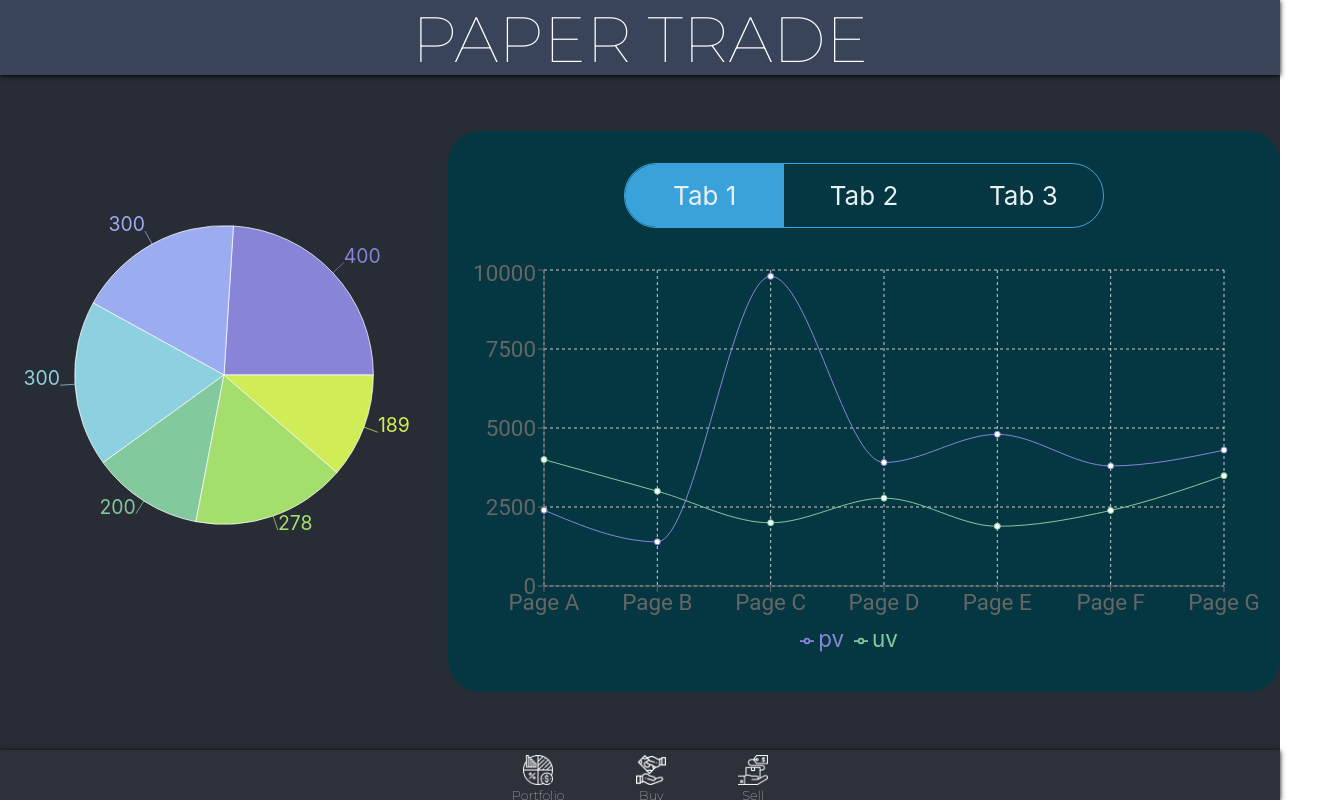
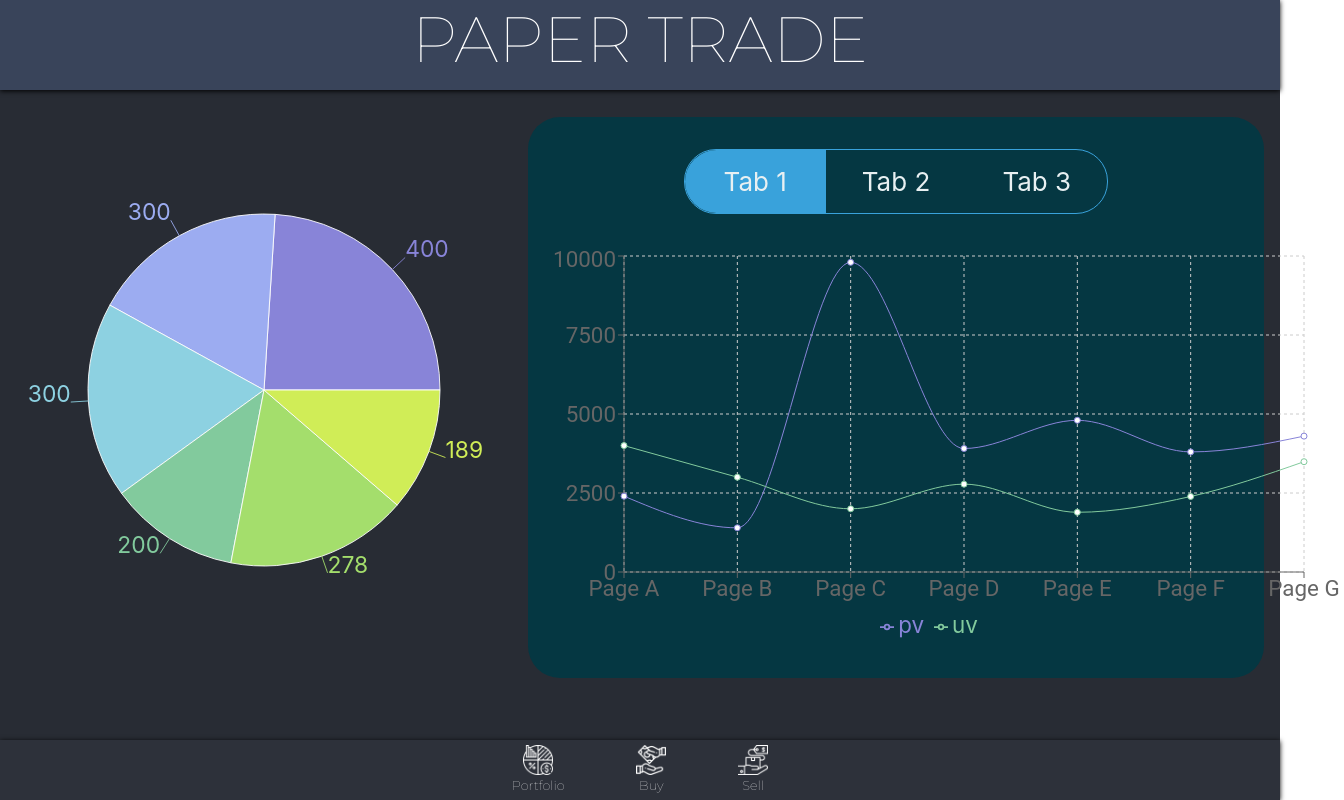
Before and after one commit to ivanleongwm/paper-trading, a React (Create React App) app: page / in a window 1280 px wide. Shown: the whole page, 1344 px wide, since content can reach past the window. Built offline with nearby package versions, Linux system fonts and the light colour scheme.

Commit message:
format of Tabs component in portfolio view complete

```diff
--- a/src/views/Portfolio/Tabs/Tabs.css
+++ b/src/views/Portfolio/Tabs/Tabs.css
@@ -1,18 +1,12 @@
-/* Remove browser defaults */
-* {
-box-sizing: border-box;
-padding: 0;
-margin: 0;
-}
 
 
 /* Tab Container */
 .Tabs {
-width: 80%;
+width: 55%;
 height: auto;
 min-height: 400px;
 background: #053742;
-margin: 3.5rem auto 1.5rem;
+margin: 1.7rem 1rem 1.5rem 0rem;
 padding: 2rem 1rem;
 color: #E8F0F2;
 border-radius: 2rem;
```
